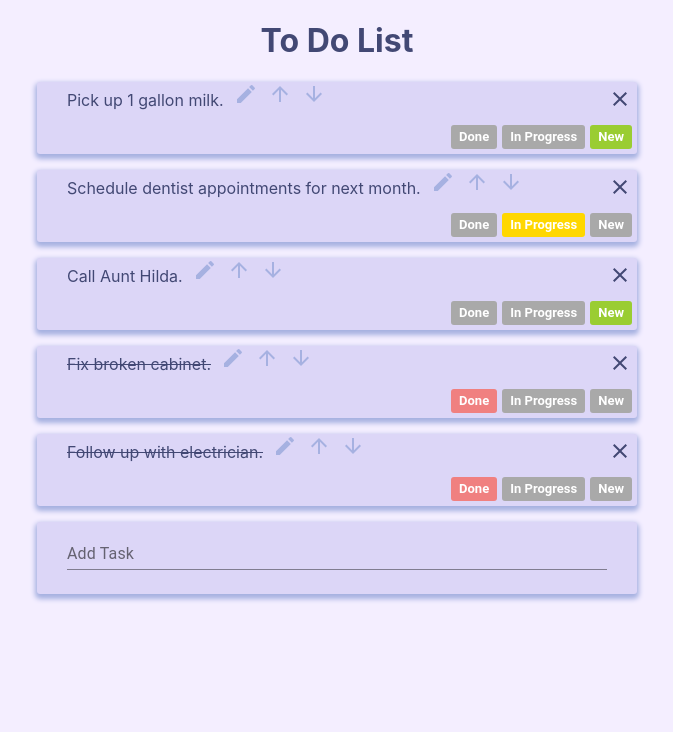
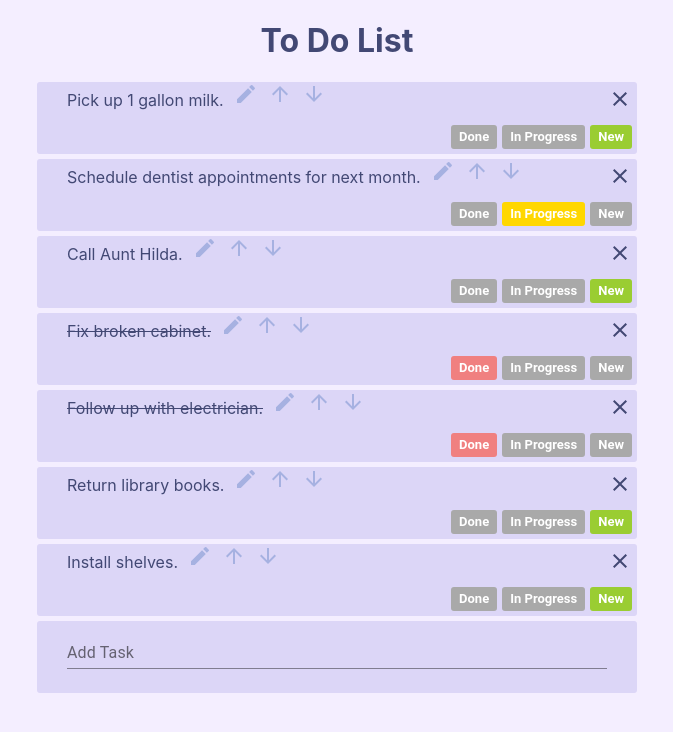
Before and after one commit to mcbentivegna/todo-app, a React (Create React App) app: page / in a window 1280 px wide. Shown: the top 732 px of the page, without its empty margins (303-976 px from the left). Built offline with nearby package versions, Linux system fonts and the light colour scheme.

Commit message:
Drag and drop feature. Still buggy, need some work around ensuring proper ordering after drop.

```diff
--- a/package.json
+++ b/package.json
@@ -12,6 +12,7 @@
     "gh-pages": "^2.2.0",
     "react": "^16.13.1",
     "react-dnd": "^11.1.3",
+    "react-dnd-html5-backend": "^11.1.3",
     "react-dom": "^16.13.1",
     "react-scripts": "3.4.1"
   },
--- a/src/App.js
+++ b/src/App.js
@@ -2,12 +2,17 @@ import React from 'react'
 import './App.css'
 import Header from './Components/Header'
 import Task from './Components/Task'
+import Slot from './Components/Slot'
 import { taskData, newTask } from './taskData'
+import { DndProvider } from 'react-dnd'
+import { HTML5Backend } from 'react-dnd-html5-backend'
+
 
 class App extends React.Component {
 
   state = {
-    taskData: taskData
+    taskData: taskData,
+    isAnythingDragging: false
   };
 
   handleSubmit = (text) => {
@@ -50,22 +55,55 @@ class App extends React.Component {
     })
   }
 
-  changeTaskPriority = (index, change) => {
+    changeTaskPriority = (index, change) => {
     this.setState ( prevState => {
+      //establish basic info about the task you want to move
       const taskArrayIndex = this.findTaskIndex(prevState, index)
+      const taskPriority = prevState.taskData[taskArrayIndex].priority
+      console.log('change '+ change)
+      console.log('old priority ' + prevState.taskData[taskArrayIndex].priority)
+      console.log('new priority ' + (prevState.taskData[taskArrayIndex].priority + change))
+
+      //create clone of prevState,which will be used to assign new state.
       let newTaskData = prevState.taskData
 
-      //find task in prev state whose slot you want to take.
-      const swapTask = this.findTaskByPriority(prevState, newTaskData[taskArrayIndex].priority+change)
-      const swapTaskArrayIndex = this.findTaskIndex(prevState,swapTask.index)
+      //find tasks with priorities in range of change.
+      const swapTasks = prevState.taskData.filter( t => {
+        let swapBoolean
+        change<0
+        ? swapBoolean = (t.priority >= (taskPriority + change) && t.priority< taskPriority)
+        : swapBoolean = (t.priority <= (taskPriority + change) && t.priority> taskPriority)
+        return swapBoolean
+      })
+      //Move tasks up or down in priority
+      swapTasks.map( (t) => {
+        newTaskData[this.findTaskIndex(prevState, t.index)].priority = t.priority + (change<0 ? + 1 : -1)
+      })
 
-      newTaskData[swapTaskArrayIndex].priority = prevState.taskData[taskArrayIndex].priority
+      //assign moved task to its new priority
       newTaskData[taskArrayIndex].priority = prevState.taskData[taskArrayIndex].priority + change
 
       return {
         taskData: newTaskData
       }
     })
+  }
+
+
+  toggleisAnythingDragging = (index) => {
+
+    this.setState ( prevState => {
+      return {
+        isAnythingDragging: index
+      }
+    })
+
+    /*this.setState ( prevState =>{
+        let newState = !prevState.isAnythingDragging
+      return {
+        isAnythingDragging: newState
+      }
+    })*/
   }
 
   changeTaskStatus = (index, newState) => {
@@ -97,25 +135,38 @@ class App extends React.Component {
   }
 
    render () {
-    console.log('task data')
-    console.log(taskData)
     return (
+      <DndProvider backend={HTML5Backend}>
       <div className='App'>
         <Header />
+        {this.state.isAnythingDragging>1 ? <Slot index = {1} key = {1} changeTaskPriority = {this.changeTaskPriority}></Slot> : null}
         {//sort task data in priority order before rendering.
          this.prioritySortTaskData(this.state.taskData).map((task) => {
           return (
+            <div>
             <Task
               text = {task.text}
               key = {task.index}
               status = {task.status}
               index = {task.index}
+              priority = {task.priority}
               changeTaskStatus = {this.changeTaskStatus}
               changeTaskPriority = {this.changeTaskPriority}
               deleteTask = {this.deleteTask}
               newTask = {false}
               updateTaskText = {this.updateTaskText}
-            />)
+              toggleisAnythingDragging = {this.toggleisAnythingDragging}
+            />
+            {this.state.isAnythingDragging>0 && task.index != this.state.isAnythingDragging && task.index != this.state.isAnythingDragging -1
+            ? <Slot
+                key = {task.priority < this.state.isAnythingDragging ? task.priority + 1 : task.priority -1}
+                index = {task.priority < this.state.isAnythingDragging ? task.priority + 1 : task.priority -1}
+                changeTaskPriority = {this.changeTaskPriority}>
+              </Slot>
+            : null}
+            </div>
+            )
+
         })}
         <Task
           key = {'add-task'}
@@ -123,6 +174,7 @@ class App extends React.Component {
           handleSubmit = {this.handleSubmit}
            />
       </div>
+      </DndProvider>
     )
   }
 }
--- /dev/null
+++ b/src/Components/Slot.js
@@ -0,0 +1,84 @@
+import React from 'react'
+import PropTypes from 'prop-types'
+import { DropTarget } from 'react-dnd'
+import { withStyles } from '@material-ui/core/styles'
+import Container from '@material-ui/core/Container'
+
+const styles = {
+  root: {
+    background: '#ddd9f0',
+    border: 0,
+    borderRadius: 3,
+    height: '8px',
+    padding: '0 30px',
+    'text-align': 'left',
+    position: 'relative'
+  },
+  isOver: {
+    background: '#424874',
+    border: 0,
+    borderRadius: 3,
+    height: '8px',
+    padding: '0 30px',
+    'text-align': 'left',
+    position: 'relative'
+  },
+  spacing :{
+    height: '5px'
+  }
+}
+
+const Types = {
+  TASK: 'task'
+}
+
+  //trying to use this to solve my some tasks don't drag problem: https://github.com/react-dnd/react-dnd/issues/766
+ //not sure if using canDrop will help, though, since I don't really need this function in the first place.
+const MIN_MOVEMENT = 15
+const vectorMagnitude = (x, y) => Math.sqrt(x ** 2 + y ** 2)
+const isMinimallyMoved = ({ x, y }) => vectorMagnitude(x, y) > MIN_MOVEMENT
+
+const slotTarget = {
+  drop (props, monitor, component) {
+    const item = monitor.getItem()
+    console.log('index of slot ' + props.index)
+    props.changeTaskPriority(item.index, props.index - item.priority)
+  },
+  canDrop (props, monitor) {
+    const minimallyMoved = isMinimallyMoved((monitor.getDifferenceFromInitialOffset()))
+    return minimallyMoved
+  }
+}
+
+function collect (connect, monitor) {
+  return {
+    connectDropTarget: connect.dropTarget(),
+    isOver: monitor.isOver()
+  }
+}
+
+class Slot extends React.Component {
+  render () {
+    const { classes, connectDropTarget, isOver, index, changeTaskPriority, key } = this.props
+
+    return connectDropTarget(
+      <div>
+        <Container
+          className = {isOver ? `${classes.isOver}`:`${classes.root}`}
+          maxWidth = 'sm'>
+        </Container>
+        <div
+          className = {`${classes.spacing}`}></div>
+      </div>
+    )
+  }
+}
+
+Slot.propTypes = {
+  classes: PropTypes.object.isRequired,
+  index: PropTypes.number,
+  changeTaskPriority: PropTypes.func
+
+}
+
+export default (DropTarget(Types.TASK, slotTarget, collect)(withStyles(styles)(Slot)))
--- a/src/Components/Task.js
+++ b/src/Components/Task.js
@@ -3,6 +3,7 @@ import PropTypes from 'prop-types'
 import { withStyles } from '@material-ui/core/styles'
 import Container from '@material-ui/core/Container'
 import { Close, Edit, ArrowUpward, ArrowDownward } from '@material-ui/icons'
+import { DragSource } from 'react-dnd'
 import Tooltip from '@material-ui/core/Tooltip'
 import AddTaskForm from './AddTaskForm'
 import StatusBar from './StatusBar'
@@ -12,12 +13,15 @@ const styles = {
     background: '#dcd6f7',
     border: 0,
     borderRadius: 3,
-    boxShadow: '0 3px 5px 2px #a6b1e1',
+    //boxShadow: '0 3px 5px 2px #a6b1e1',
     color: '#424874',
     height: 72,
     padding: '0 30px',
     'text-align': 'left',
     position: 'relative'
+  },
+  spacing: {
+    height:'5px'
   },
   close: {
     position: 'absolute',
@@ -38,6 +42,52 @@ const styles = {
   downArrow: {
     color: '#a6b1e1',
     'padding-inline-start': '10px'
+  }
+}
+
+const Types = {
+  TASK: 'task'
+}
+
+
+const taskSource = {
+
+  canDrag(props, monitor) {
+    return !props.newTask
+  },
+
+  isDragging(props, monitor) {
+    // If your component gets unmounted while dragged
+    // (like a card in Kanban board dragged between lists)
+    // you can implement something like this to keep its
+    // appearance dragged:
+    return monitor.getItem().index === props.index
+    //return monitor.getItem()
+  },
+  beginDrag(props, monitor, component) {
+    // Return the data describing the dragged item
+    const item = {
+      index: props.index,
+      priority: props.priority
+    }
+    //workaround for this bug: https://github.com/react-dnd/react-dnd/issues/477
+    setTimeout( () => {props.toggleisAnythingDragging(item.index)}, 10)
+
+   return item
+  },
+  endDrag(props, monitor, component){
+    const item = {index: props.index, priority: props.priority}
+    props.toggleisAnythingDragging(-1)
+  }
+}
+
+function collect(connect, monitor) {
+  return {
+    // Call this function inside render()
+    // to let React DnD handle the drag events:
+    connectDragSource: connect.dragSource(),
+    // You can ask the monitor about the current drag state:
+    isDragging: monitor.isDragging()
   }
 }
 
@@ -70,27 +120,28 @@ class Task extends React.Component {
     }
   }
 
-  handleUpArrowClick(e, index) {
-    //e.preventDefault()
-    //changeTaskPriority(index, -1)
-    console.log('handleUpArrowClick')
-  }
-
   render() {
     const {
       classes,
       text,
       status,
       index,
+      priority,
       handleSubmit,
       changeTaskStatus,
       changeTaskPriority,
       updateTaskText,
       newTask,
-      deleteTask
+      deleteTask,
+      isDragging,
+      beginDrag,
+      endDrag,
+      connectDragSource,
+      toggleIsAnythingDragging
     } = this.props
 
-    return (
+
+    return connectDragSource(
       <div>
         <Container
           className={ status === 'done' ? `${classes.root} ${classes.done}` : classes.root }
@@ -99,7 +150,7 @@ class Task extends React.Component {
           {newTask ? null : <Tooltip title = "Delete Task"><Close className = {classes.close} onClick = {() => deleteTask(index)}/></Tooltip>}
           {this.state.editing ? null : text}
           {this.state.editing ? null : <Tooltip title = "Edit"><Edit className = {classes.edit} onClick = {() => this.toggleEditing()}/></Tooltip> }
-          {newTask ? null : <Tooltip title = "Move Task Up"><ArrowUpward className = {classes.upArrow} onClick = {() => changeTaskPriority(index,-1)}/></Tooltip> }
+          {newTask ? null : <Tooltip title = "Move Task Up"><ArrowUpward className = {classes.upArrow} onClick = {() => changeTaskPriority(index,-2)}/></Tooltip> }
           {newTask ? null : <Tooltip title = "Move Task Down"><ArrowDownward className = {classes.downArrow} onClick = {() => changeTaskPriority(index,1)}/></Tooltip> }
           <AddTaskForm
             editing={this.state.editing}
@@ -112,7 +163,7 @@ class Task extends React.Component {
             text = {text}></AddTaskForm>
           <StatusBar editing= {this.state.editing} status= {status} index = {index} changeTaskStatus = {changeTaskStatus} />
         </Container>
-        <p></p>
+        <div className = {`${classes.spacing}`}></div>
       </div>
     )
   }
@@ -125,9 +176,14 @@ Task.propTypes = {
   status: PropTypes.string,
   handleSubmit: PropTypes.func,
   index: PropTypes.number,
+  priority: PropTypes.number,
   changeTaskStatus: PropTypes.func,
+  changeTaskPriority: PropTypes.func,
   updateTaskText: PropTypes.func,
-  deleteTask: PropTypes.func
+  deleteTask: PropTypes.func,
+  toggleIsAnythingDragging: PropTypes.func
 }
 
-export default withStyles(styles)(Task)
+//export default withStyles(styles)(Task)
+//this explains how to export with multiple higher level components
+export default  (DragSource(Types.TASK, taskSource, collect)(withStyles(styles)(Task)))
--- a/src/taskData.js
+++ b/src/taskData.js
@@ -28,6 +28,18 @@ const taskData = [
     priority: 5,
     status: 'done',
     index: 5
+  },
+  {
+    text: 'Return library books.',
+    priority: 6,
+    status: 'new',
+    index: 6
+  },
+  {
+    text: 'Install shelves.',
+    priority: 7,
+    status: 'new',
+    index: 7
   }
 ]
 
```
